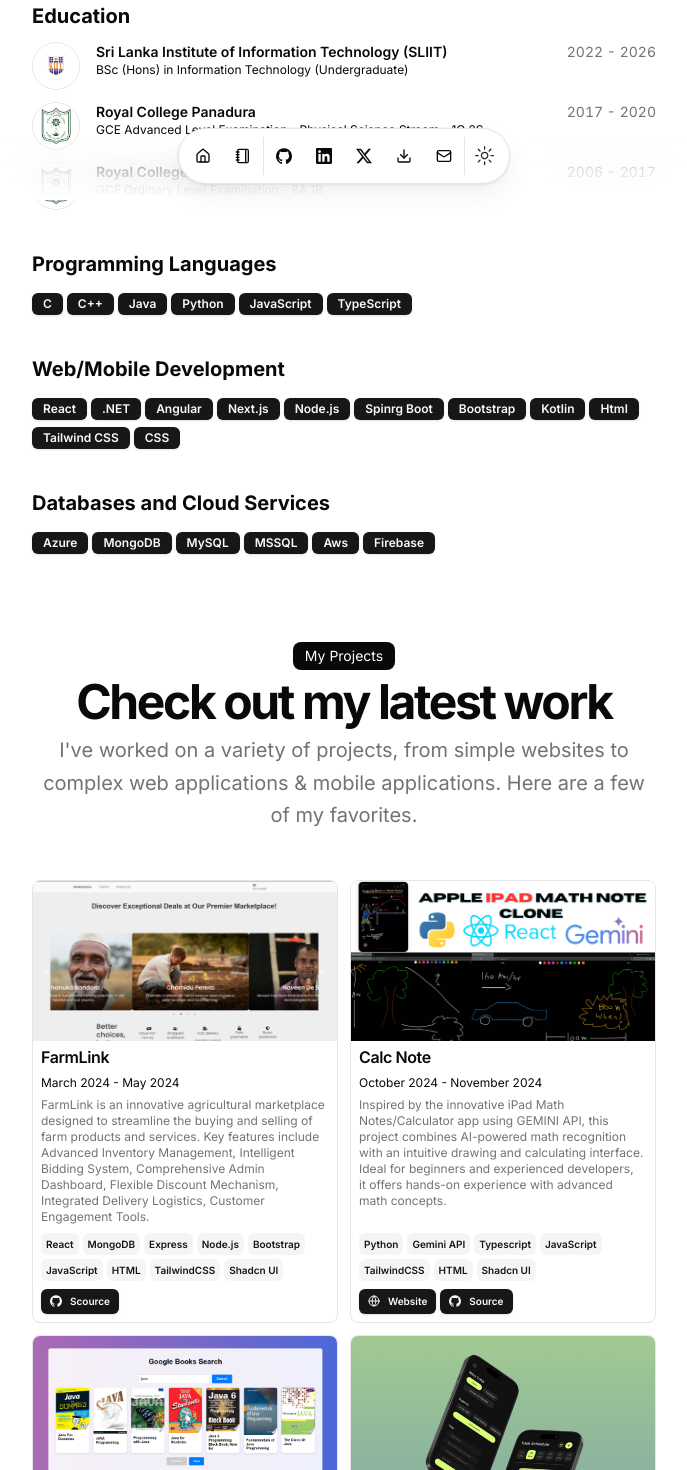
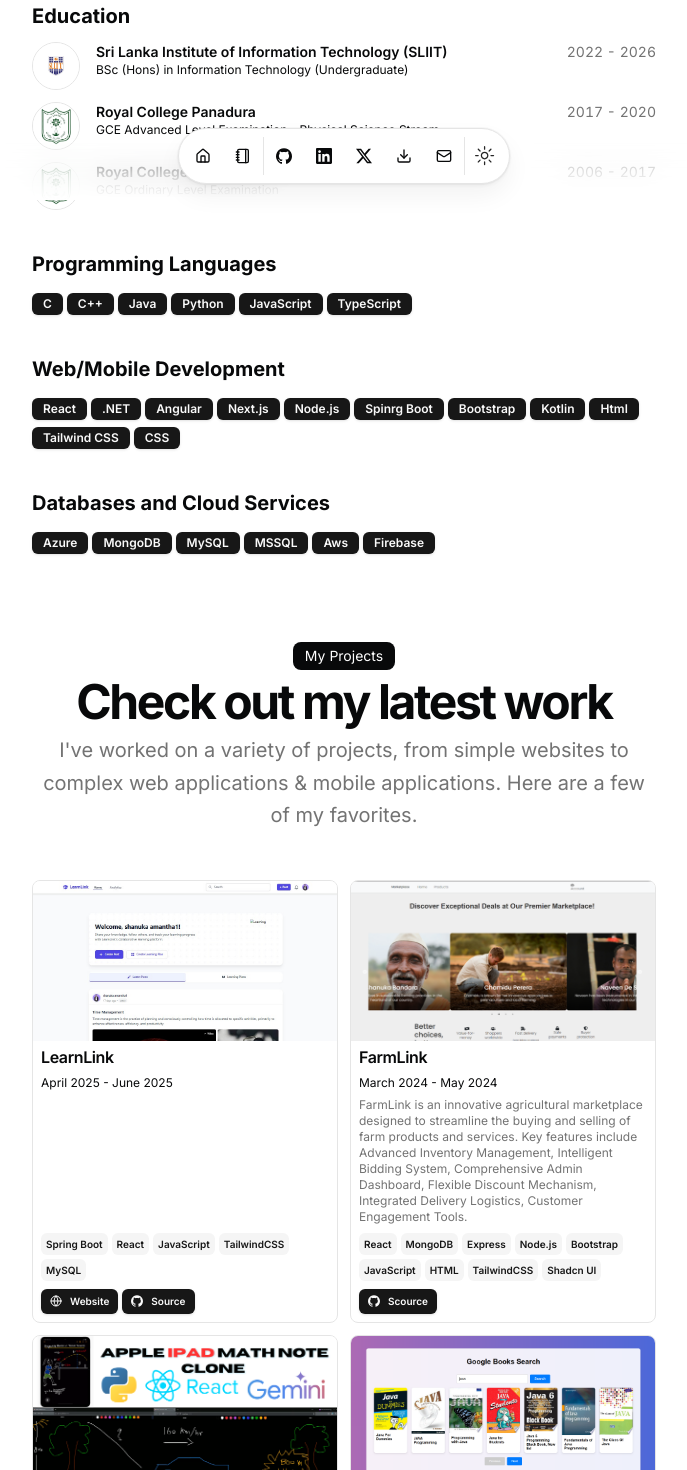
Before and after one commit to 4rthurrr/shanuka-me, a Next.js app: page / in a window 1280 px wide. Shown: the part 600-2070 px from the top of the page, without its empty margins (296-983 px from the left). Built offline with nearby package versions, Linux system fonts and the light colour scheme.

Commit message:
Implement code changes to enhance functionality and improve performance

```diff
--- a/src/data/resume.tsx
+++ b/src/data/resume.tsx
@@ -128,7 +128,7 @@
     {
       school: "Royal College Panadura",
       href: "",
-      degree: "GCE Advanced Level Examination - Physical Science Stream - 1C 2S",
+      degree: "GCE Advanced Level Examination - Physical Science Stream",
       logoUrl: "/rcp.jpg",
       start: "2017",
       end: "2020",
@@ -136,7 +136,7 @@
     {
       school: "Royal College Panadura",
       href: "",
-      degree: "GCE Ordinary Level Examination - 8A 1B",
+      degree: "GCE Ordinary Level Examination",
       logoUrl: "/rcp.jpg",
       start: "2006",
       end: "2017",
@@ -144,6 +144,36 @@
 
   ],
   projects: [
+    {
+      title: "LearnLink",
+      href: "https://github.com/4rthurrr/LearnLink",
+      dates: "April 2025 - June 2025",
+      active: true,
+      description:
+        "",
+      technologies: [
+        "Spring Boot",
+        "React",
+        "JavaScript",
+        "TailwindCSS",
+        "MySQL",
+
+      ],
+      links: [
+        {
+          type: "Website",
+          href: "https://learn-link-mocha.vercel.app/",
+          icon: <Icons.globe className="size-3" />,
+        },
+        {
+          type: "Source",
+          href: "https://github.com/4rthurrr/LearnLink",
+          icon: <Icons.github className="size-3" />,
+        },
+      ],
+      image: "/learnlink.jpeg",
+      video: "",
+    },
     {
       title: "FarmLink",
       href: "https://github.com/Shyboy443/FarmLink",
@@ -291,6 +321,8 @@
         "",
     },
   ],
+
+
   /*
   hackathons: [
     {
```
Also changed, not shown: public/learnlink.jpeg (added), 1 other file (tests, documents, lock files or other folders).
